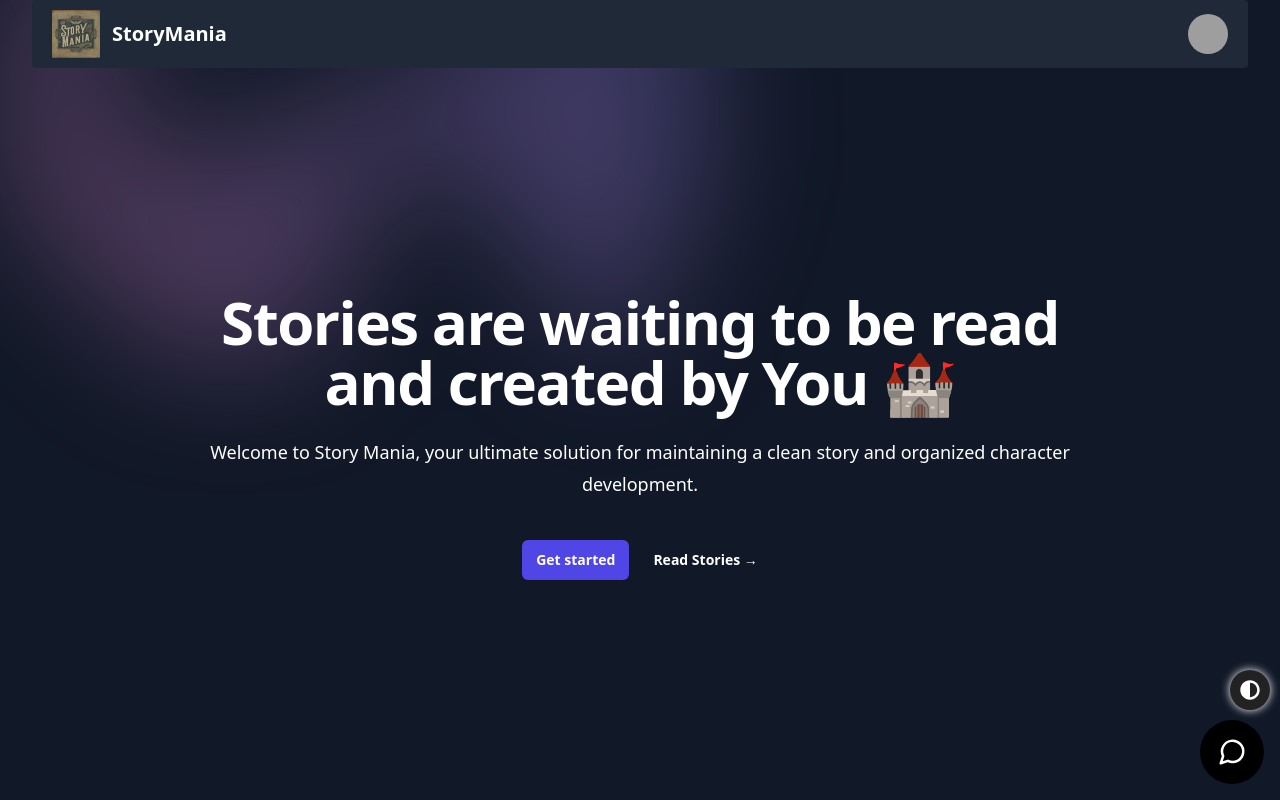
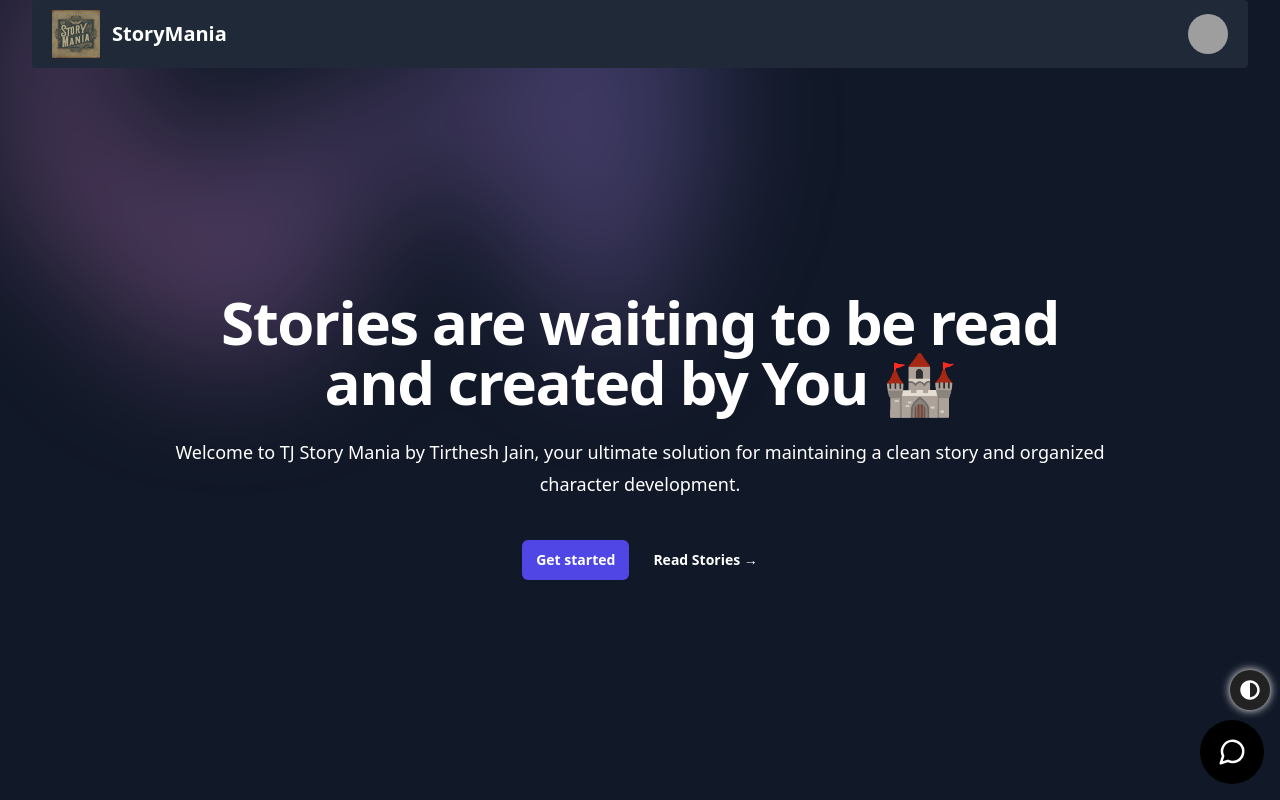
Before and after one commit to tirtheshjaintj/StoryMania-FrontEnd, a React (Vite) app: page / in a window 1280 px wide. Shown: the top 800 px of the page. Built offline with nearby package versions, Linux system fonts and the light colour scheme; no server answers; grey boxes are pictures that could not be loaded.

Commit message:
first commit

```diff
--- a/index.html
+++ b/index.html
@@ -4,7 +4,7 @@
     <meta charset="UTF-8" />
     <link rel="icon" type="image/svg+xml" href="storymania.jpg" />
     <meta name="viewport" content="width=device-width, initial-scale=1.0" />
-    <title>Story Mania</title>
+    <title>TJ Story Mania By Tirthesh Jain Only</title>
   </head>
   <body class="bg-slate-50 text-black dark:bg-gray-900 dark:text-white">
     <div id="root" ></div>
--- a/src/components/Hero.jsx
+++ b/src/components/Hero.jsx
@@ -9,7 +9,7 @@ export default function Hero() {
       Stories are waiting to be read and created by You 🏰
       </h1>
       <p className="mt-6 text-lg leading-8 ">
-      Welcome to Story Mania, your ultimate solution for maintaining a clean story and organized character development.
+      Welcome to TJ Story Mania by Tirthesh Jain, your ultimate solution for maintaining a clean story and organized character development.
       </p>
       <div className="mt-10 flex items-center justify-center gap-x-6">
         <Link
```
